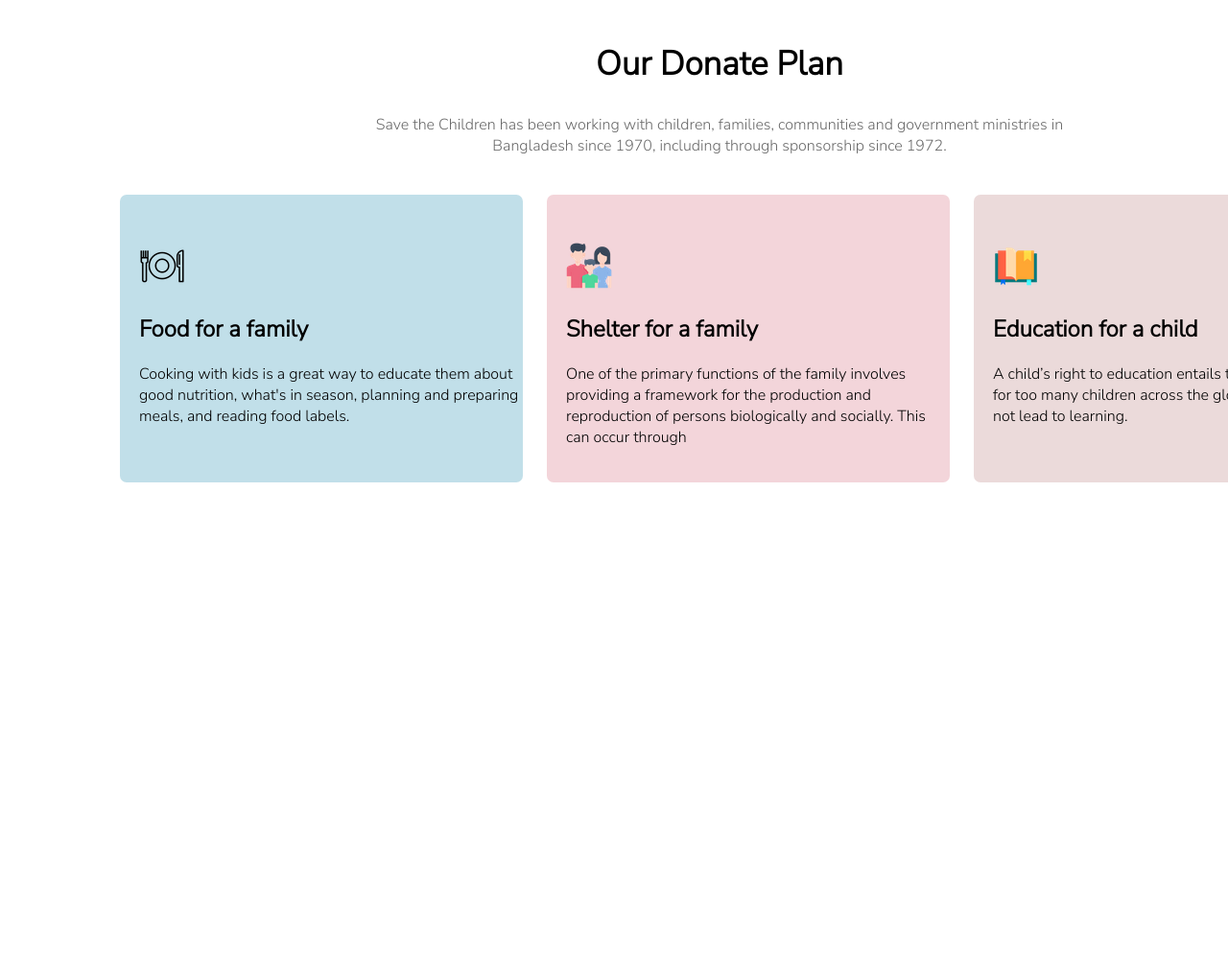
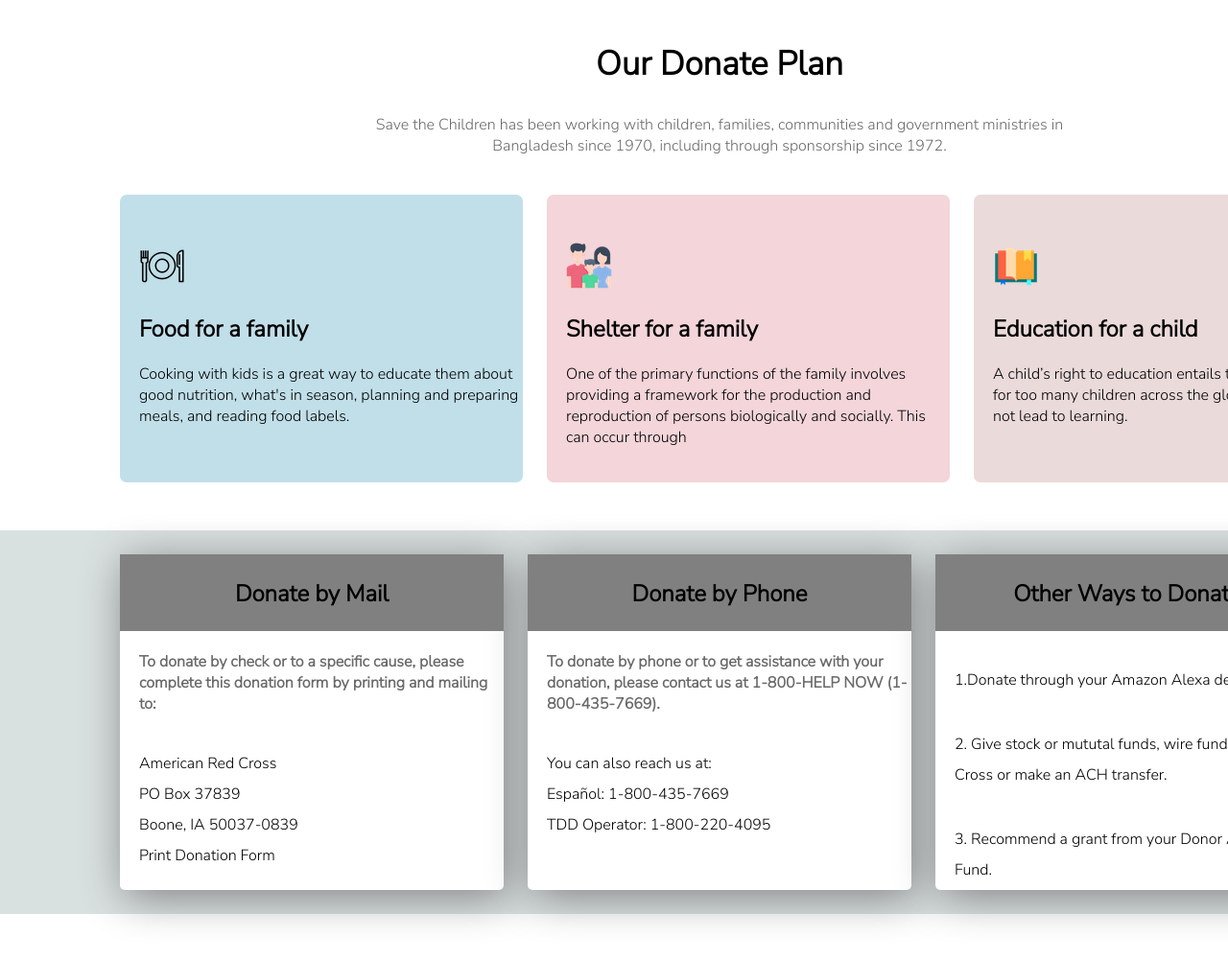
Before and after one commit to almamundcse/my-first-assignment, a plain HTML site: page index.html in a window 1280 px wide. Shown: the part 1055-2056 px from the top of the page at 96% size. Before the commit the page ends 2000 px from the top, so only its background shows below. Drawn offline with Linux system fonts and the light colour scheme.

Commit message:
donate mail phone designe

```diff
--- a/index.html
+++ b/index.html
@@ -57,6 +57,34 @@
                 </div>
             </div>
         </section>
+        <section class="flexbox-donation">
+            <div class="flexbox-artical1" id="flax-shadow">
+                <div class="donate-head"><h1>Donate by Mail</h1> </div>
+                    <h4>To donate by check or to a specific cause, please complete this donation form by printing and mailing to:</h4>
+                    <p>American Red Cross <br>
+                        PO Box 37839<br>
+                        Boone, IA 50037-0839<br>
+                       Print Donation Form</p>
+            </div>
+            <div class="flexbox-articla2" id="flax-shadow">
+                <div class="donate-head"><h1>Donate by Phone</h1></div>
+                <h4>To donate by phone or to get assistance with your donation, please contact us at 1-800-HELP NOW (1-800-435-7669).</h4>
+                <p>You can also reach us at:<br>
+                    Español: 1-800-435-7669<br>
+                    TDD Operator: 1-800-220-4095</p>
+
+            </div>
+            <div class="flexbox-articla3" id="flax-shadow">
+                <div class="donate-head"><h1>Other Ways to Donate</h1></div>
+                <p>1.Donate through your Amazon Alexa device. </p>
+                <p>2. Give stock or mututal funds, wire funds to the Red Cross or make an ACH transfer. </p>
+                <p>3. Recommend a grant from your Donor Advised Fund.</p>
+            </div>
+
+
+
+        </section>
+        <section class="artical"></section>
 
     </div>
 </body>
--- a/style.css
+++ b/style.css
@@ -5,7 +5,8 @@ body{
 }
 #container{
     width: 1500px;
-    height: 2000px;
+    height: 2500px;
+    background-color: white;
 }
 .main{
     width: 1500px;
@@ -96,7 +97,11 @@ body{
 }
 /* our donate plan*/
 .flex-articla{
+    width: 1500px;
+    height: 350px;
+    float: left;
     display: flex;
+
 }
 .artical-food{
     width: 400px;
@@ -125,3 +130,55 @@ body{
     border-radius: 7px;
     background-color:rgb(235, 218, 218);
 }
+.flexbox-donation{
+    width: 1500px;
+    height: 400px;
+    display: flex;
+    background-color: rgb(217, 224, 224);
+}
+.flexbox-donation #flax-shadow{
+    box-shadow: 5px 7px 45px gray;
+    border-radius: 5px;
+    margin-top: 25px;
+}
+.flexbox-artical1{
+    width: 400px;
+    height: 350px;
+    margin-left: 125px;
+    background-color:white;
+}
+.donate-head{
+    width: 400px;
+    height: 80px;
+    background-color:gray ;
+}
+.donate-head h1{
+    margin: 0;
+    text-align: center;
+    padding-top: 25px;
+}
+#flax-shadow h4{
+    padding-left: 20px;
+    color: dimgray;
+}
+#flax-shadow p{
+    line-height: 200%;
+    margin-top: 35px;
+    padding-left: 20px;
+}
+.flexbox-articla2{
+    width: 400px;
+    height: 350px;
+    margin-left: 25px;
+    background-color:white;
+}
+.flexbox-articla3{
+    width: 400px;
+    height: 350px;
+    margin-left: 25px;
+    background-color:white;
+}
+.artical{
+    width:1500px;
+    height: 500px;
+}
```
Also changed, not shown: images/dollar-coin.png (added), images/donation2.jpg (deleted), images/message.png (added), images/phone.png (added).
